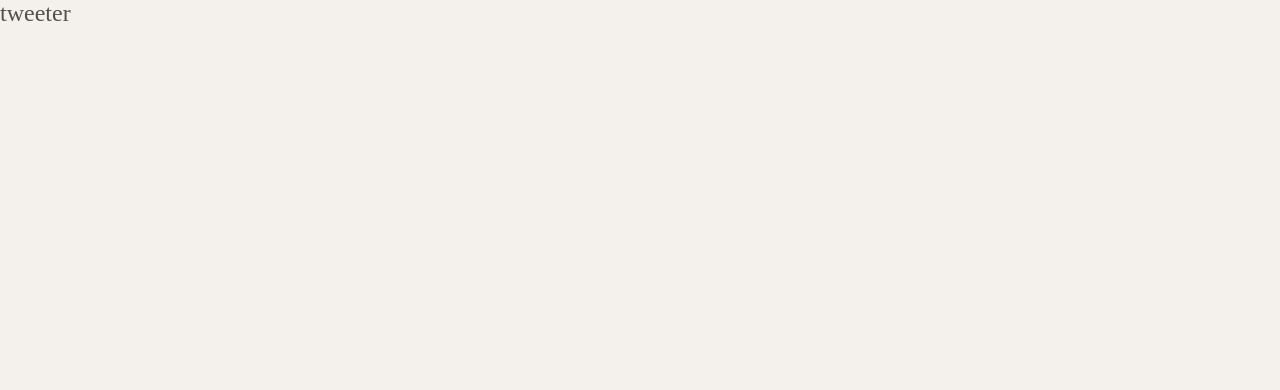
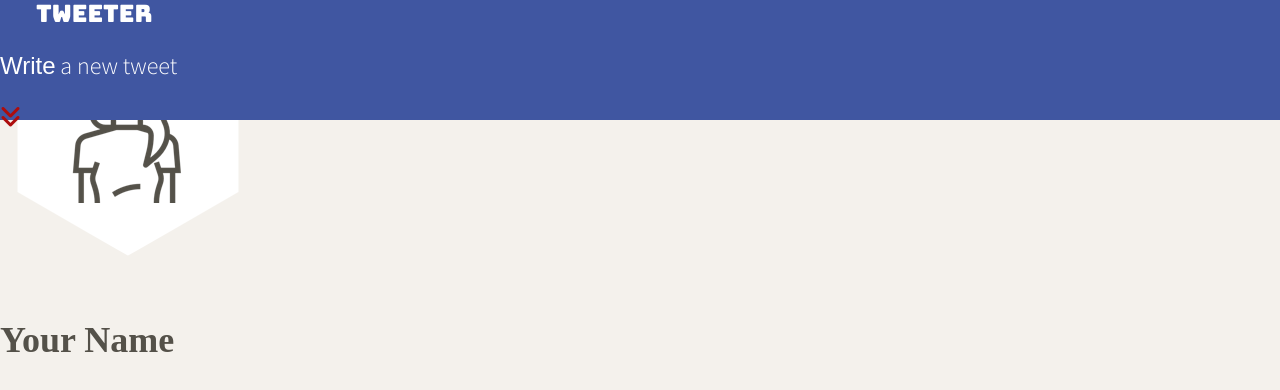
Before and after one commit to Totalreine/myTweeter, a website: page public/index.html in a window 1280 px wide. Drawn offline with nearby package versions, Linux system fonts and the light colour scheme.

Commit message:
header.css and nav.css files added

```diff
--- a/public/index.html
+++ b/public/index.html
@@ -7,21 +7,57 @@
     <!-- External CSS -->
     <link rel="stylesheet" href="https://cdnjs.cloudflare.com/ajax/libs/normalize/8.0.1/normalize.min.css" type="text/css" />
 
+    <!-- Bungee font -->
+    <link rel="preconnect" href="https://fonts.googleapis.com">
+    <link rel="preconnect" href="https://fonts.gstatic.com" crossorigin>
+    <link href="https://fonts.googleapis.com/css2?family=Bungee&display=swap" rel="stylesheet">
+
+    <!-- Source sans pro font -->
+    <link rel="preconnect" href="https://fonts.googleapis.com">
+    <link rel="preconnect" href="https://fonts.gstatic.com" crossorigin>
+    <link href="https://fonts.googleapis.com/css2?family=Bungee&family=Source+Sans+Pro:ital,wght@0,300;0,600;1,300;1,600&display=swap" rel="stylesheet">
+
+    <!-- Font awesome -->
+    <link rel="stylesheet" href="https://cdnjs.cloudflare.com/ajax/libs/font-awesome/6.2.1/css/all.min.css" integrity="sha512-MV7K8+y+gLIBoVD59lQIYicR65iaqukzvf/nwasF0nqhPay5w/9lJmVM2hMDcnK1OnMGCdVK+iQrJ7lzPJQd1w==" crossorigin="anonymous" referrerpolicy="no-referrer" />
+
     <!-- App CSS -->
     <link rel="stylesheet" href="/styles/layout.css" type="text/css" />
+
+    <!-- Nav CSS -->
+    <link rel="stylesheet" href="/styles/nav.css" type="text/css" />
 
     <!-- External JS -->
     <script src="https://ajax.googleapis.com/ajax/libs/jquery/3.4.1/jquery.min.js"></script>
 
     <!-- App JS -->
     <script type="text/javascript" src="/scripts/client.js"></script>
+
+    <meta name="viewport" content="width=device-width, initial-scale=1.0">
+
+
   </head>
 
   <body>
     <!-- Top nav bar (fixed) -->
     <nav>
-      <span>tweeter</span>
+      <div class="nav_title">
+        <span >tweeter</span>
+      </div>
+      <div class="nav_new_tweet">
+        <p class="new_tweet"><span id="write">Write</span> a new tweet</p>
+        <i class="fa-solid fa-angles-down"></i>
+      </div>
     </nav>
+    <header>
+      <div>
+          <img src="/images/profile-hex.png">
+      </div>
+      <br>
+      <div>
+          <h2>Your Name</h2>
+      </div>
+  </header>
+
 
     <!-- Page-specific (main) content here -->
     <main class="container"></main>
--- /dev/null
+++ b/public/styles/nav.css
@@ -0,0 +1,31 @@
+nav {
+    height: 120px;
+    width: 1366px;
+    background-color: #4056A1;
+    color: #FFFFFF;
+    font-family:'Source Sans Pro', sans-serif;
+    position: fixed;
+
+}
+
+.nav_title {
+    font-family: 'Bungee', cursive;
+    margin-left: 1.5em;
+    max-width: 200px;
+
+}
+
+.fa-solid.fa-angles-down {
+    color: rgb(173, 13, 13);
+    width: 24px;
+
+}
+
+#write {
+    font-family:'Source Sans Pro Semibold 600', sans-serif;
+}
+
+.new_tweet {
+    margin-right: 1.5em;
+
+}
```
Also changed, not shown: server/data-files/initial-tweets.json (+5 -5 lines), public/styles/header.css (added), 1 other file.
